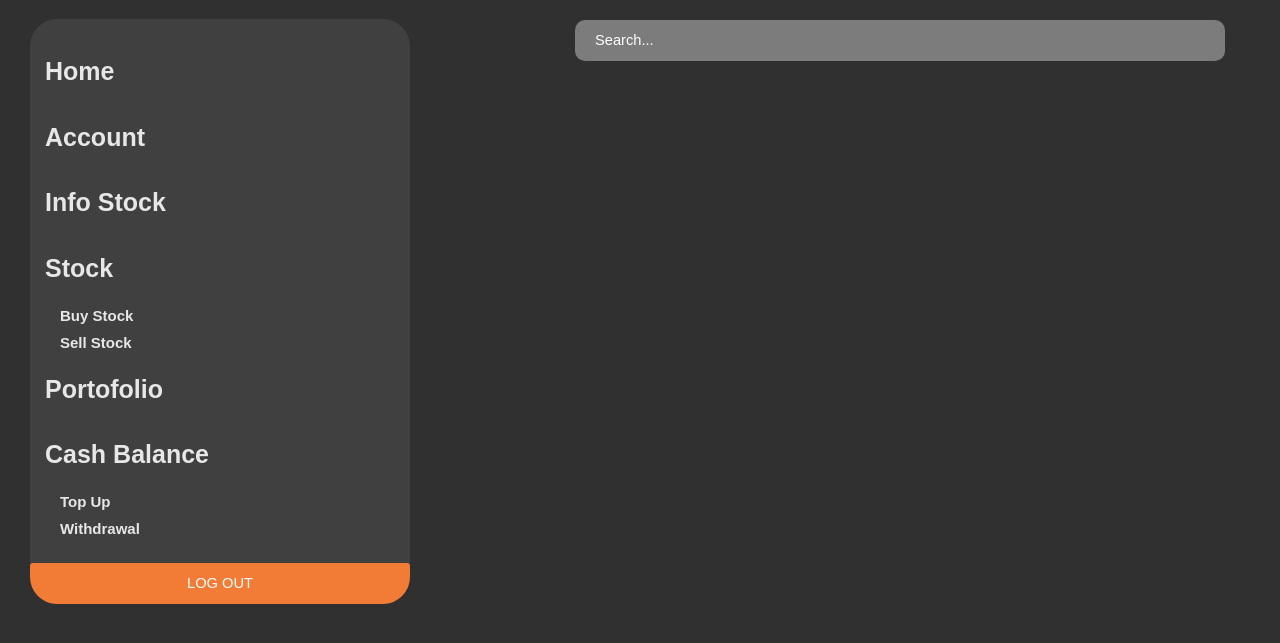
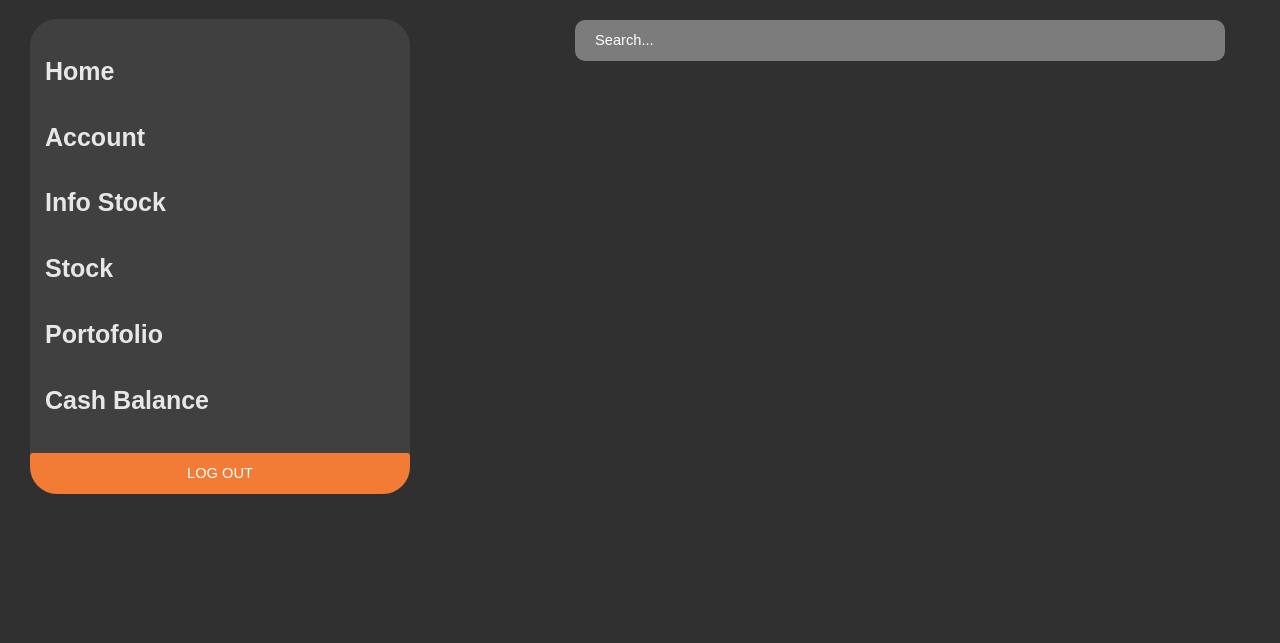
Before and after one commit to mobs3288/SATCOV_ONLINE_TRADING, a PHP site: page /info_saham.php in a window 1280 px wide. Shown: the part 131-774 px from the top of the page. Run offline with PHP 8.4, Linux system fonts and the light colour scheme; the visitor is signed in with stand-in values (Sample User, id 1); data that the repository does not hold is empty.

Commit message:
Changes in Sidebar

```diff
--- a/info_saham.php
+++ b/info_saham.php
@@ -38,12 +38,17 @@
 		<a href="#services">Account</a>
 		<a href="#clients">Info Stock</a>
 		<a href="#contact">Stock</a>
+    <!--
     <b href="#contact">Buy Stock</b>
     <b href="#contact">Sell Stock</b>
+    -->
 		<a href="#services">Portofolio</a>
 		<a href="#contact">Cash Balance</a>
+    <!--
     <b href="#contact">Top Up</b>
-    <b href="#contact">Withdrawal</b><br>
+    <b href="#contact">Withdrawal</b>
+    -->
+    <br>
 
 		<form action="logout.php">
          	<input type="submit" value="LOG OUT" class = "tombol_logout" />
```
